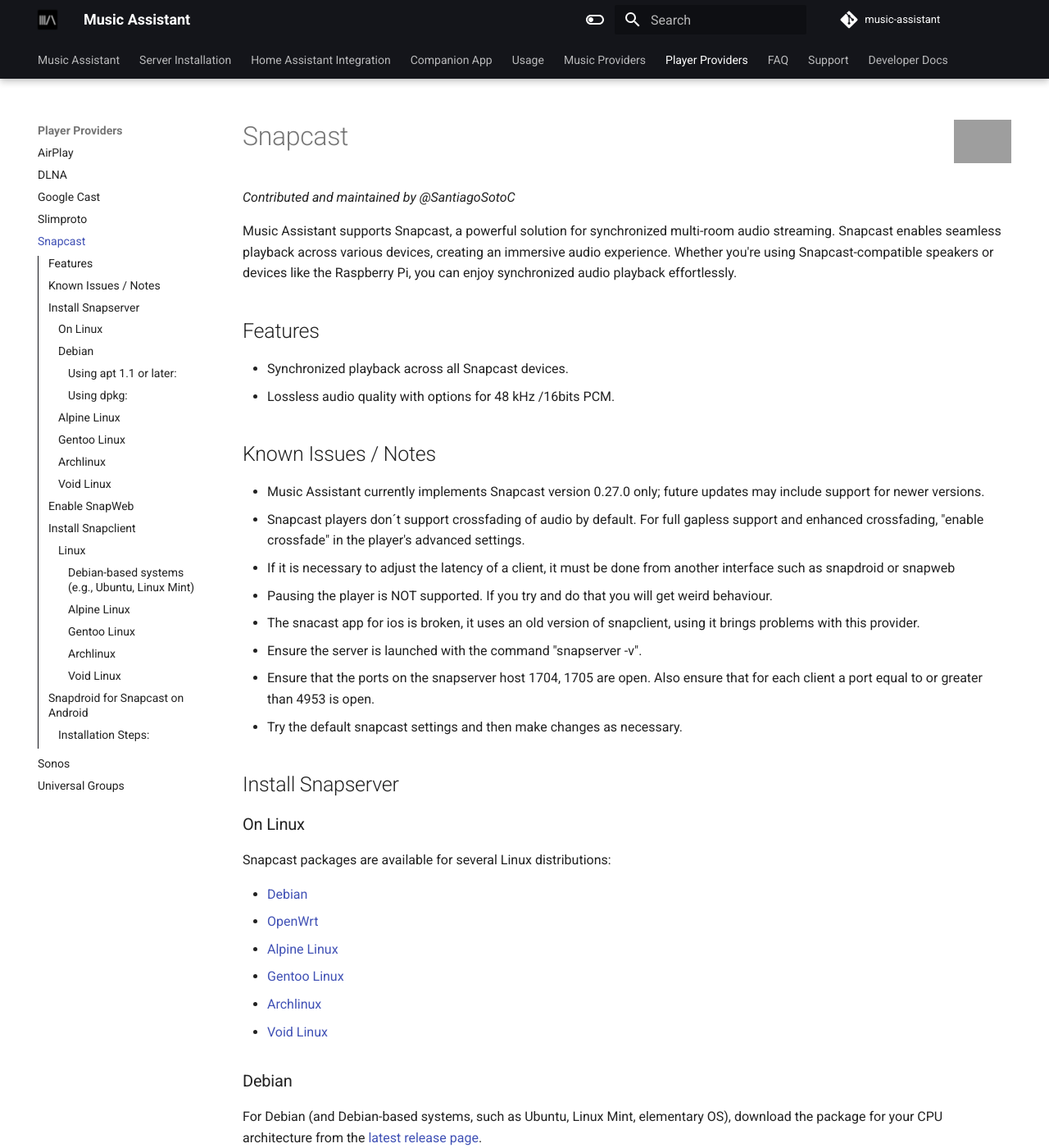
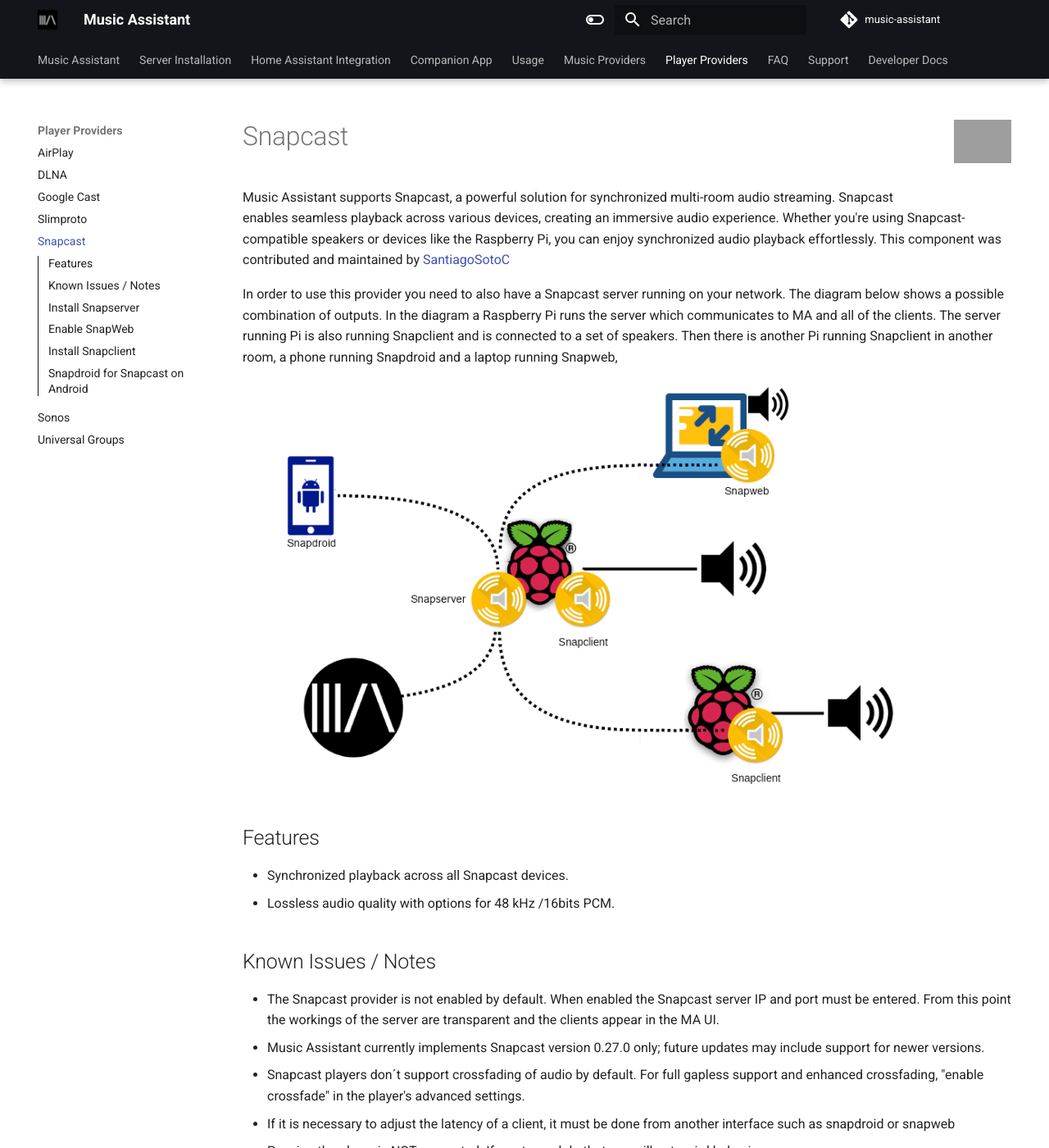
Before and after one commit to pwbriggs/music-assistant.github.io, an MkDocs documentation site: the page built from docs/player-support/snapcast.md, in a window 1280 px wide and 1400 px high. Shown: the whole window at 82% size. Built offline with MkDocs 1.6.1 and Material for MkDocs 9.7.7, drawn with Linux system fonts in a browser that asks for light colours; some of the changed text lies outside the part shown; grey boxes are pictures that could not be loaded.

Commit message:
Update snapcast.md
Add more info
Add diagram
Change the way headings are defined for levels 4 and 5 so they don't show in the TOC. I think it was getting too large but not much benefit and the con was you lost sight of the other providers below.

````diff
--- a/docs/player-support/snapcast.md
+++ b/docs/player-support/snapcast.md
@@ -1,9 +1,11 @@
 # Snapcast ![Preview image](../assets/icons/snapcast-icon.svg){ width=70 align=right }
 
-_Contributed and maintained by @SantiagoSotoC_
+Music Assistant supports Snapcast, a powerful solution for synchronized multi-room audio streaming. Snapcast enables seamless playback across various devices, creating an immersive audio experience.
+Whether you're using Snapcast-compatible speakers or devices like the Raspberry Pi, you can enjoy synchronized audio playback effortlessly. This component was contributed and maintained by [SantiagoSotoC](https://github.com/Santiagosotoc)
 
-Music Assistant supports Snapcast, a powerful solution for synchronized multi-room audio streaming. Snapcast enables seamless playback across various devices, creating an immersive audio experience.
-Whether you're using Snapcast-compatible speakers or devices like the Raspberry Pi, you can enjoy synchronized audio playback effortlessly.
+In order to use this provider you need to also have a Snapcast server running on your network. The diagram below shows a possible combination of outputs. In the diagram a Raspberry Pi runs the server which communicates to MA and all of the clients. The server running Pi is also running Snapclient and is connected to a set of speakers. Then there is another Pi running Snapclient in another room, a phone running Snapdroid and a laptop running Snapweb,
+
+![Preview image](../assets/snapcast.png){ width=800 }
 
 ## Features
 
@@ -12,6 +14,7 @@
 
 ## Known Issues / Notes
 
+- The Snapcast provider is not enabled by default. When enabled the Snapcast server IP and port must be entered. From this point the workings of the server are transparent and the clients appear in the MA UI.
 - Music Assistant currently implements Snapcast version 0.27.0 only; future updates may include support for newer versions.
 - Snapcast players don´t support crossfading of audio by default. For full gapless support and enhanced crossfading, "enable crossfade" in the player's advanced settings.
 - If it is necessary to adjust the latency of a client, it must be done from another interface such as snapdroid or snapweb
@@ -20,10 +23,11 @@
 - Ensure the server is launched with the command "snapserver -v".
 - Ensure that the ports on the snapserver host 1704, 1705 are open. Also ensure that for each client a port equal to or greater than 4953 is open.
 - Try the default snapcast settings and then make changes as necessary.
+- Client names for all clients can be adjusted in Snapweb and Snapdroid via their respective UIs
 
 ## Install Snapserver
 
-### On Linux
+<h3>On Linux</h3>
 
 Snapcast packages are available for several Linux distributions:
 
@@ -34,13 +38,13 @@
 - [Archlinux](#archlinux)
 - [Void Linux](#void-linux)
 
-### Debian
+<h3>Debian</h3>
 
 For Debian (and Debian-based systems, such as Ubuntu, Linux Mint, elementary OS), download the package for your CPU architecture from the [latest release page](https://github.com/badaix/snapcast/releases/latest).
 
 For example, for Raspberry Pi `snapserver_0.27.0-1_armhf.deb`, for laptops `snapserver_0.27.0-1_amd64.deb`.
 
-#### Using apt 1.1 or later:
+<h4>Using apt 1.1 or later:</h4>
 
 ```bash
 sudo apt install </path/to/snapserver_0.27.0-1_[arch].deb>
@@ -52,7 +56,7 @@
 sudo apt install ./snapserver_0.27.0-1_armhf.deb
 ```
 
-#### Using dpkg:
+<h4>Using dpkg:</h4>
 
 Install the package:
 
@@ -66,7 +70,7 @@
 sudo apt-get -f install
 ```
 
-### Alpine Linux
+<h3>Alpine Linux</h3>
 
 On Alpine Linux, use:
 
@@ -74,7 +78,7 @@
 apk add snapcast-server
 ```
 
-### Gentoo Linux
+<h3>Gentoo Linux</h3>
 
 On Gentoo Linux, use:
 
@@ -82,7 +86,7 @@
 emerge --ask media-sound/snapcast
 ```
 
-### Archlinux
+<h3>Archlinux</h3>
 
 On Archlinux, Snapcast is available through the AUR. To install, use your favorite AUR helper, or do:
 
@@ -92,7 +96,7 @@
 makepkg -si
 ```
 
-### Void Linux
+<h3>Void Linux</h3>
 
 To install the server:
 
@@ -126,11 +130,11 @@
 
 ## Install Snapclient
 
-### Linux
+<h3>Linux</h3>
 
 Snapcast provides packages for various Linux distributions to install the Snapclient.
 
-#### Debian-based systems (e.g., Ubuntu, Linux Mint)
+<h4>Debian-based systems (e.g., Ubuntu, Linux Mint)</h4>
 
 1. Download the Snapclient package for your CPU architecture from the [latest release page](https://github.com/badaix/snapcast/releases/latest).
 
@@ -149,7 +153,7 @@
    sudo dpkg -i </path/to/snapclient_0.27.0-1_[arch].deb>
    sudo apt-get -f install
    ```
-#### Alpine Linux
+<h4>Alpine Linux</h4>
 
 On Alpine Linux, use:
 
@@ -157,7 +161,7 @@
 apk add snapcast-client
 ```
 
-#### Gentoo Linux
+<h4>Gentoo Linux</h4>
 
 On Gentoo Linux, use:
 
@@ -165,7 +169,7 @@
 emerge --ask media-sound/snapcast
 ```
 
-#### Archlinux
+<h4>Archlinux</h4>
 
 On Archlinux, Snapcast is available through the AUR. To install, use your favorite AUR helper, or do:
 
@@ -175,7 +179,7 @@
 makepkg -si
 ```
 
-#### Void Linux
+<h4>Void Linux</h4>
 
 To install the client:
 
@@ -187,7 +191,7 @@
 
 Snapdroid is an Android app designed for use with Snapcast. It can be found on the Google Play Store.
 
-### Installation Steps:
+<h3>Installation Steps:</h3>
 
 1. **Open Google Play Store:**
    - On your Android device, open the Google Play Store.
````
